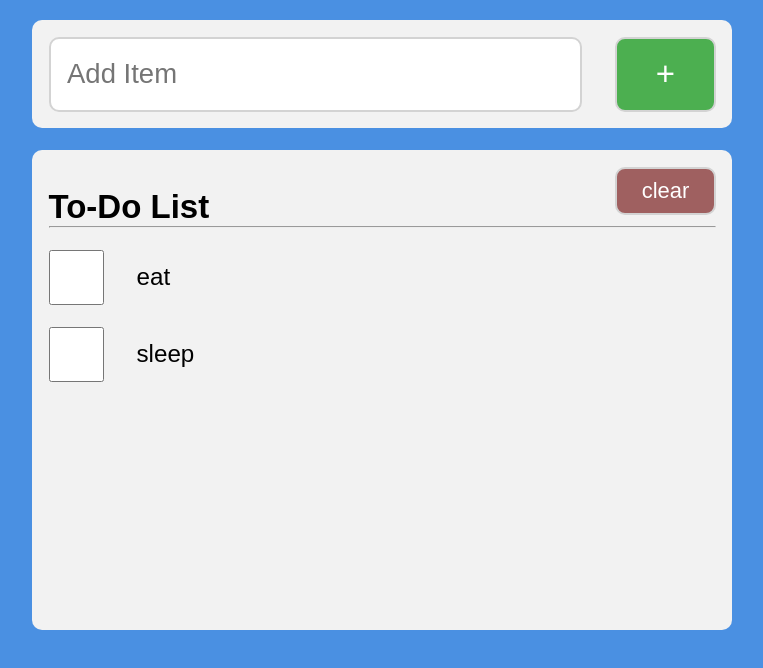
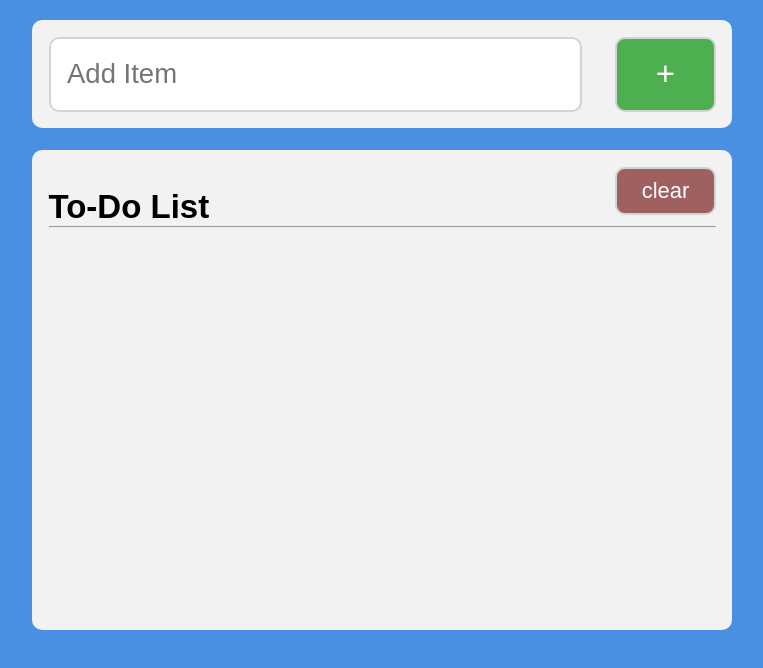
Before and after one commit to caffeinated-pixels/todolist-react, a React (Create React App) app: page / in a window 1280 px wide. Shown: the top 668 px of the page, without its empty margins (258-1021 px from the left). Built offline with nearby package versions, Linux system fonts and the light colour scheme.

Commit message:
toDoList items now render

```diff
--- a/src/App.js
+++ b/src/App.js
@@ -3,14 +3,16 @@ import NewItemEntry from './NewItemEntry'
 import ListContainer from './ListContainer'
 
 export default class App extends Component {
-  state = { list: [], toDoItem: '' }
+  state = { toDoList: [], toDoItem: '' }
 
   componentDidMount() {
     // TODO: get persistent date from local storage API
   }
 
   componentDidUpdate(prevProps, prevState) {
-    if (prevState.list !== this.state.list) console.log(this.state.list)
+    // console.log toDoList on updating
+    if (prevState.toDoList !== this.state.toDoList)
+      console.log(this.state.toDoList)
   }
 
   handleTextInput = event => {
@@ -27,11 +29,33 @@ export default class App extends Component {
     if (!newEntryText.length) return
     console.log('stop clicking me!')
     console.log(`Input = ${newEntryText}`)
+
+    // update toDoList, clear toDoItem
     this.setState(prevState => ({
-      list: [...prevState.list, newEntryText],
+      toDoList: [...prevState.toDoList, newEntryText],
       toDoItem: ''
     }))
+
+    // this.buildListItem()
   }
+
+  // buildListItem = () => {
+  //   console.log('buildListItem')
+  //   const toDoItems = this.state.list.map((toDoItem, i) => {
+  //     return (
+  //       <div className="item">
+  //         <input
+  //           type="checkbox"
+  //           key={i}
+  //           id={i}
+  //           tabIndex="0"
+  //           className="checkbox"
+  //         />
+  //         <label htmlFor={'i'}>{toDoItem}</label>
+  //       </div>
+  //     )
+  //   })
+  // }
 
   render() {
     return (
@@ -41,7 +65,7 @@ export default class App extends Component {
           handleSubmit={this.handleSubmit}
           value={this.state.toDoItem}
         />
-        <ListContainer />
+        <ListContainer toDoList={this.state.toDoList} />
       </main>
     )
   }
--- a/src/ListContainer.js
+++ b/src/ListContainer.js
@@ -1,6 +1,15 @@
 import React from 'react'
 
-export default function ListContainer() {
+export default function ListContainer(props) {
+  const toDoItems = props.toDoList.map((toDoItem, i) => {
+    return (
+      <div key={i} className="item">
+        <input type="checkbox" id={i} tabIndex="0" className="checkbox" />
+        <label htmlFor={'i'}>{toDoItem}</label>
+      </div>
+    )
+  })
+
   return (
     <section className="listContainer">
       <div className="listTitle">
@@ -16,17 +25,36 @@ export default function ListContainer() {
         </button>
       </div>
       <hr />
-      <div id="listItems">
-        <div className="item">
-          <input type="checkbox" id="1" tabIndex="0" className="checkbox" />
-          <label htmlFor="1">eat</label>
-        </div>
-        <div className="item">
-          <input type="checkbox" id="2" tabIndex="0" />
-          <label htmlFor="2">sleep</label>
-        </div>
-      </div>
+      <div id="listItems">{toDoItems}</div>
       <p id="confirmation" className="confirmation" aria-live="assertive"></p>
     </section>
   )
+  // return (
+  //   <section className="listContainer">
+  //     <div className="listTitle">
+  //       <h1 tabIndex="0">To-Do List</h1>
+  //       <button
+  //         id="clearItems"
+  //         className="button"
+  //         title="Clear the list"
+  //         aria-label="Remove all items from the list"
+  //         tabIndex="0"
+  //       >
+  //         clear
+  //       </button>
+  //     </div>
+  //     <hr />
+  //     <div id="listItems">
+  //       <div className="item">
+  //         <input type="checkbox" id="1" tabIndex="0" className="checkbox" />
+  //         <label htmlFor="1">eat</label>
+  //       </div>
+  //       <div className="item">
+  //         <input type="checkbox" id="2" tabIndex="0" />
+  //         <label htmlFor="2">sleep</label>
+  //       </div>
+  //     </div>
+  //     <p id="confirmation" className="confirmation" aria-live="assertive"></p>
+  //   </section>
+  // )
 }
```
Also changed, not shown: 1 other file (tests, documents, lock files or other folders).
